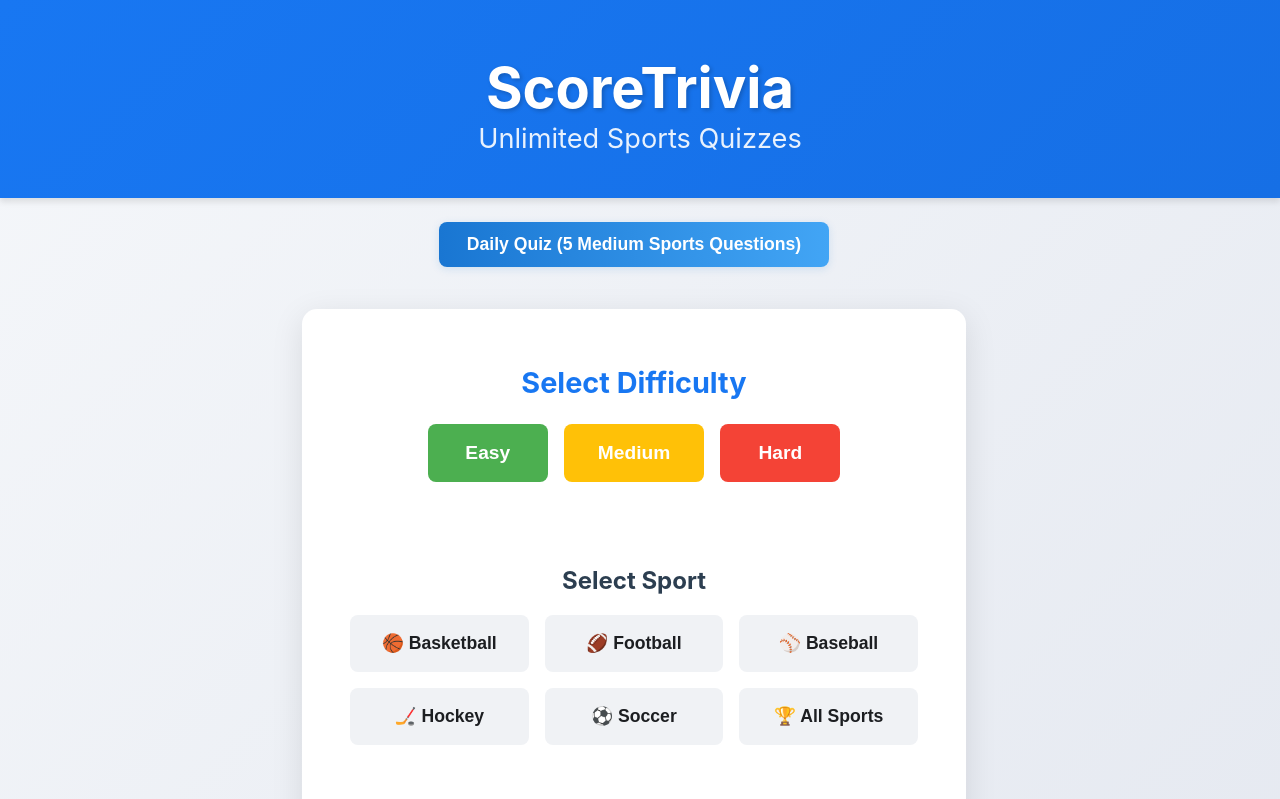
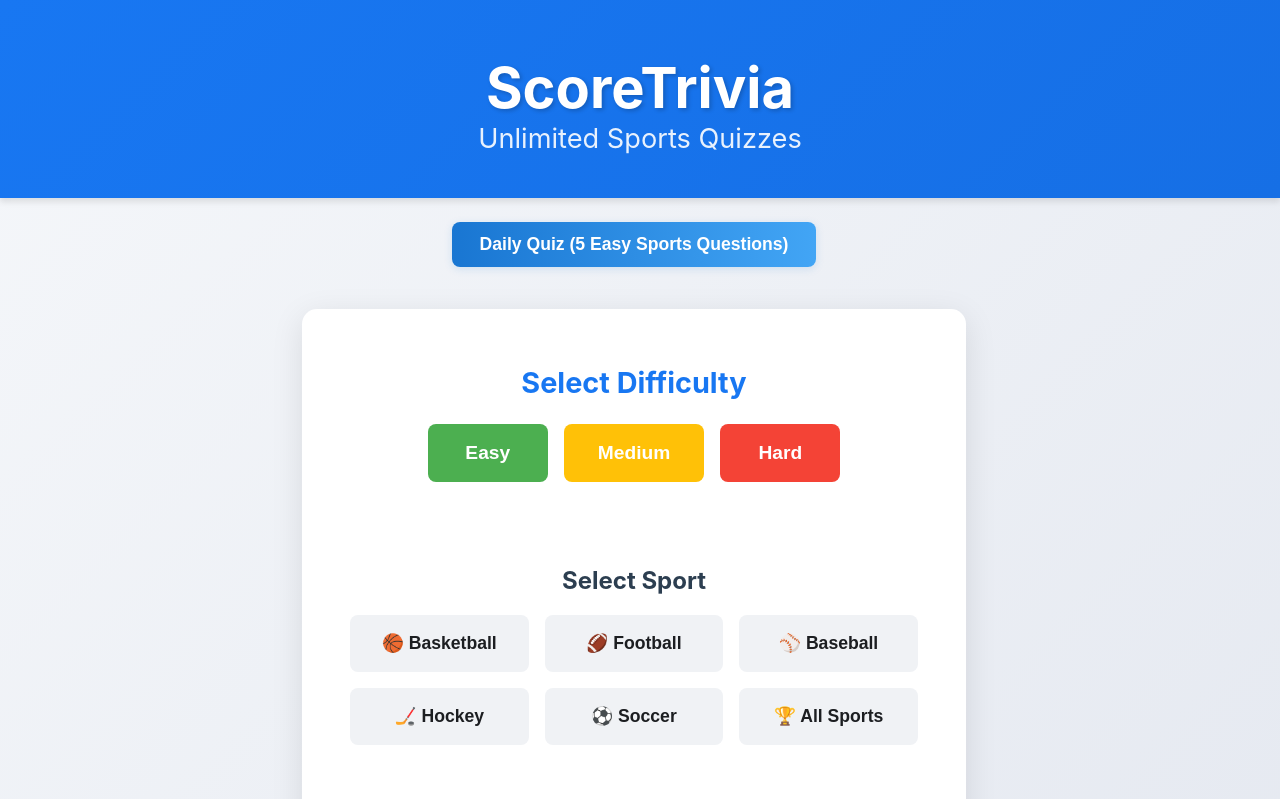
Before and after one commit to zrewt/curser-home, a React (Create React App) app: page / in a window 1280 px wide. Shown: the top 799 px of the page. Built offline with nearby package versions, Linux system fonts and the light colour scheme.

Commit message:
Initial commit

```diff
--- a/src/App.tsx
+++ b/src/App.tsx
@@ -195,7 +195,7 @@ function App() {
         ...data[0].incorrect_answers
       ].sort(() => Math.random() - 0.5);
       setShuffledAnswers(answers);
-      setTimer(getTimePerQuestion('medium'));
+      setTimer(getTimePerQuestion('easy'));
     } catch (error) {
       setError('Failed to fetch daily quiz. Please try again later.');
       setIsDailyQuiz(false);
@@ -231,7 +231,7 @@ function App() {
         {(!selectedDifficulty || !selectedSport || questions.length === 0) && (
           <div style={{ display: 'flex', justifyContent: 'center', margin: '20px 0' }}>
             <button onClick={fetchDailyQuiz} disabled={loading} className="daily-quiz-btn">
-              Daily Quiz (5 Medium Sports Questions)
+              Daily Quiz (5 Easy Sports Questions)
             </button>
           </div>
         )}
```
